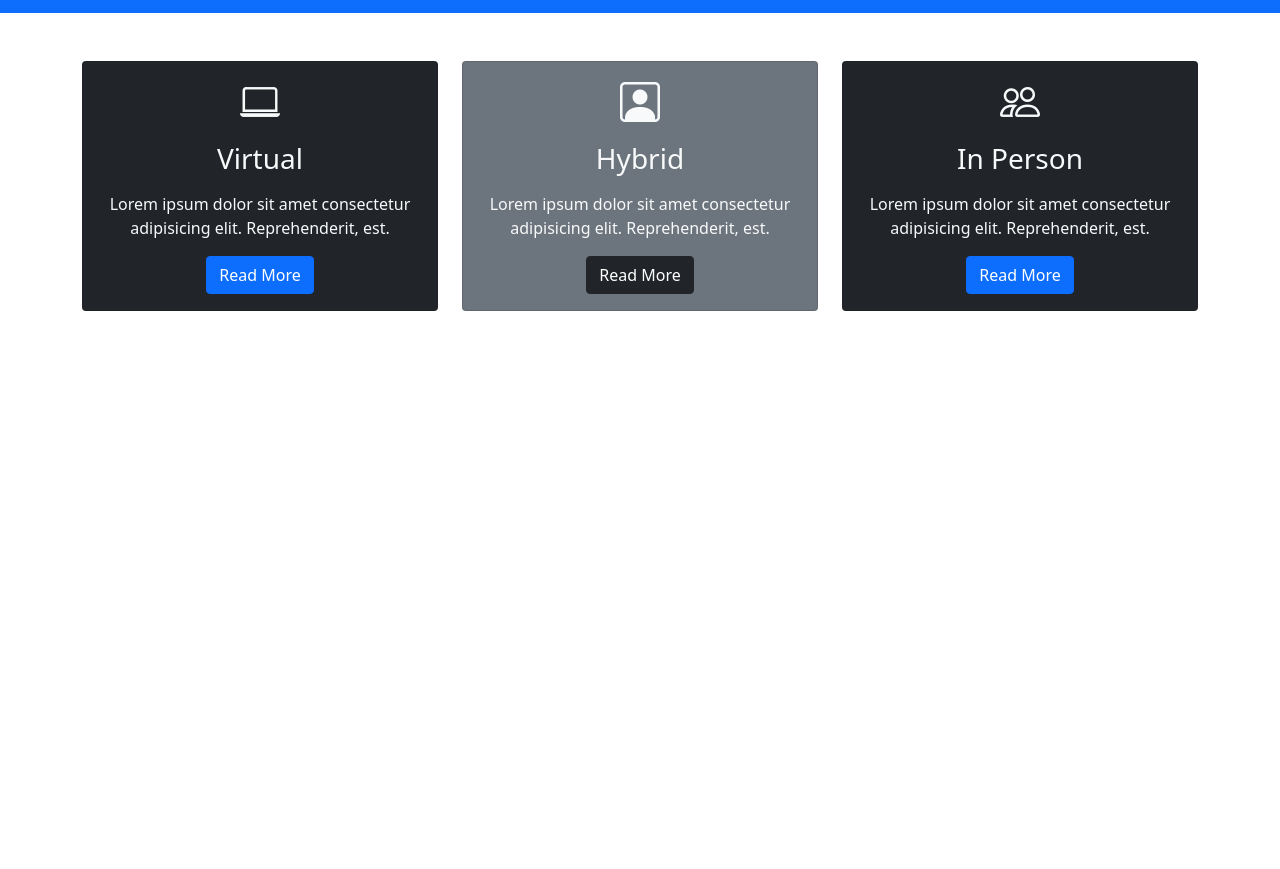
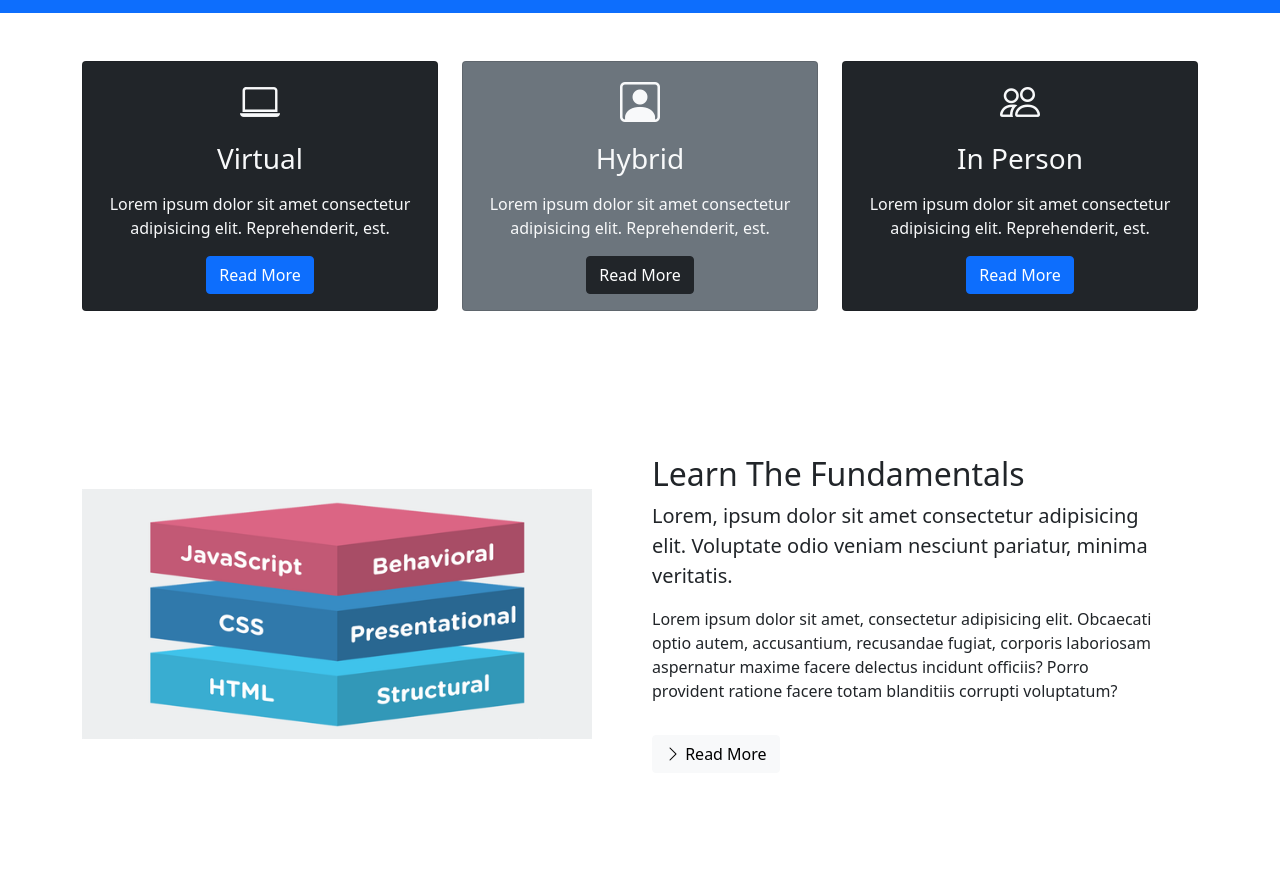
Before and after one commit to naveen701526/FullStackMastery, a plain HTML site: page index.html in a window 1280 px wide. Shown: the part 742-1611 px from the top of the page. Before the commit the page ends 1101 px from the top, so only its background shows below. Drawn offline with nearby package versions, Linux system fonts and the light colour scheme.

Commit message:
fundamentals section of page

```diff
--- a/index.html
+++ b/index.html
@@ -94,7 +94,7 @@
     <!-- Boxes -->
     <section class="p-5">
       <div class="container">
-        <div class="row text-center">
+        <div class="row text-center g-4">
           <div class="col-md">
             <div class="card bg-dark text-light">
               <div class="card-body text-center">
@@ -144,6 +144,34 @@
       </div>
     </section>
 
+    <!-- Learn Sections -->
+    <section id="learn" class="p-5">
+      <div class="container">
+        <div class="row align-items-center justify-content-between">
+          <div class="col-md">
+            <img src="fundamentals.png" class="img-fluid" alt="" />
+          </div>
+          <div class="col-md p-5">
+            <h2>Learn The Fundamentals</h2>
+            <p class="lead">
+              Lorem, ipsum dolor sit amet consectetur adipisicing elit.
+              Voluptate odio veniam nesciunt pariatur, minima veritatis.
+            </p>
+            <p>
+              Lorem ipsum dolor sit amet, consectetur adipisicing elit.
+              Obcaecati optio autem, accusantium, recusandae fugiat, corporis
+              laboriosam aspernatur maxime facere delectus incidunt officiis?
+              Porro provident ratione facere totam blanditiis corrupti
+              voluptatum?
+            </p>
+            <a href="#" class="btn btn-light mt-3">
+              <i class="bi bi-chevron-right"></i> Read More
+            </a>
+          </div>
+        </div>
+      </div>
+    </section>
+
     <script
       src="https://cdn.jsdelivr.net/npm/bootstrap@5.0.1/dist/js/bootstrap.bundle.min.js"
       integrity="sha384-gtEjrD/SeCtmISkJkNUaaKMoLD0//ElJ19smozuHV6z3Iehds+3Ulb9Bn9Plx0x4"
```
Also changed, not shown: fundamentals.png (added).
